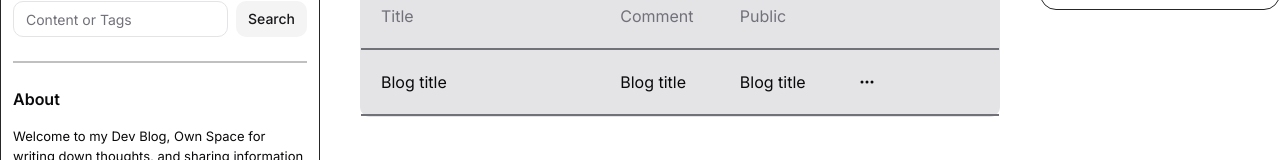
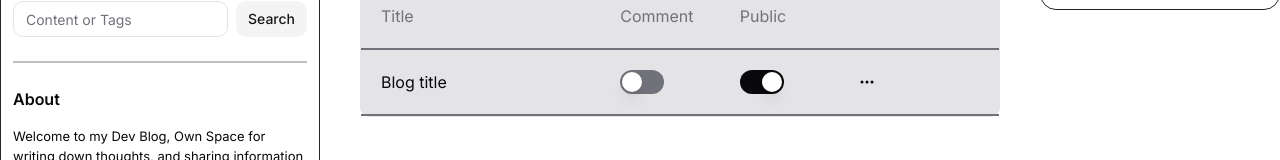
Before and after one commit to eDi9root/blog-next, a Next.js app: page /dashboard in a window 1280 px wide. Shown: the part 280-440 px from the top of the page. Built offline with nearby package versions, Linux system fonts and the light colour scheme; no server answers.

Commit message:
added swtich(table)

```diff
--- a/app/dashboard/components/BoardTable.tsx
+++ b/app/dashboard/components/BoardTable.tsx
@@ -12,6 +12,7 @@ import {
   DropdownMenuSeparator,
   DropdownMenuTrigger,
 } from "@/components/ui/dropdown-menu"
+import { Switch } from "@/components/ui/switch"
 
 export default function BoardTable() {
   return (
@@ -25,8 +26,8 @@ export default function BoardTable() {
 
       <div className='grid grid-cols-5 p-5'>
         <h1 className='col-span-2'>Blog title</h1>
-        <h1>Blog title</h1>
-        <h1>Blog title</h1>
+        <Switch checked={false} />
+        <Switch checked={true} />
         <DropdownMenu>
             <DropdownMenuTrigger><BsThreeDots /></DropdownMenuTrigger>
             <DropdownMenuContent className='bg-background'>
@@ -47,7 +48,7 @@ export default function BoardTable() {
 
 const Actions = () => {
     return (
-        <div className='flex justify-end items-center gap-4 flex-wrap p-2'>
+        <div className='flex justify-end items-center gap-2 flex-wrap p-2'>
             <Button variant="outline" className='gap-x-2'><FaEye /> View</Button>
             <Button variant="outline" className='gap-x-2'><MdDeleteSweep />Delete</Button>
             <Button variant="outline" className='gap-x-2'><FaEdit />Edit</Button>
--- a/components/ui/switch.tsx
+++ b/components/ui/switch.tsx
@@ -11,7 +11,7 @@ const Switch = React.forwardRef<
 >(({ className, ...props }, ref) => (
   <SwitchPrimitives.Root
     className={cn(
-      "peer inline-flex h-6 w-11 shrink-0 cursor-pointer items-center rounded-full border-2 border-transparent transition-colors focus-visible:outline-none focus-visible:ring-2 focus-visible:ring-ring focus-visible:ring-offset-2 focus-visible:ring-offset-background disabled:cursor-not-allowed disabled:opacity-50 data-[state=checked]:bg-primary data-[state=unchecked]:bg-input",
+      "peer inline-flex h-6 w-11 shrink-0 cursor-pointer items-center rounded-full border-2 border-transparent transition-colors focus-visible:outline-none focus-visible:ring-2 focus-visible:ring-ring focus-visible:ring-offset-2 focus-visible:ring-offset-background disabled:cursor-not-allowed disabled:opacity-50 data-[state=checked]:bg-card-foreground data-[state=unchecked]:bg-muted-foreground",
       className
     )}
     {...props}
```
